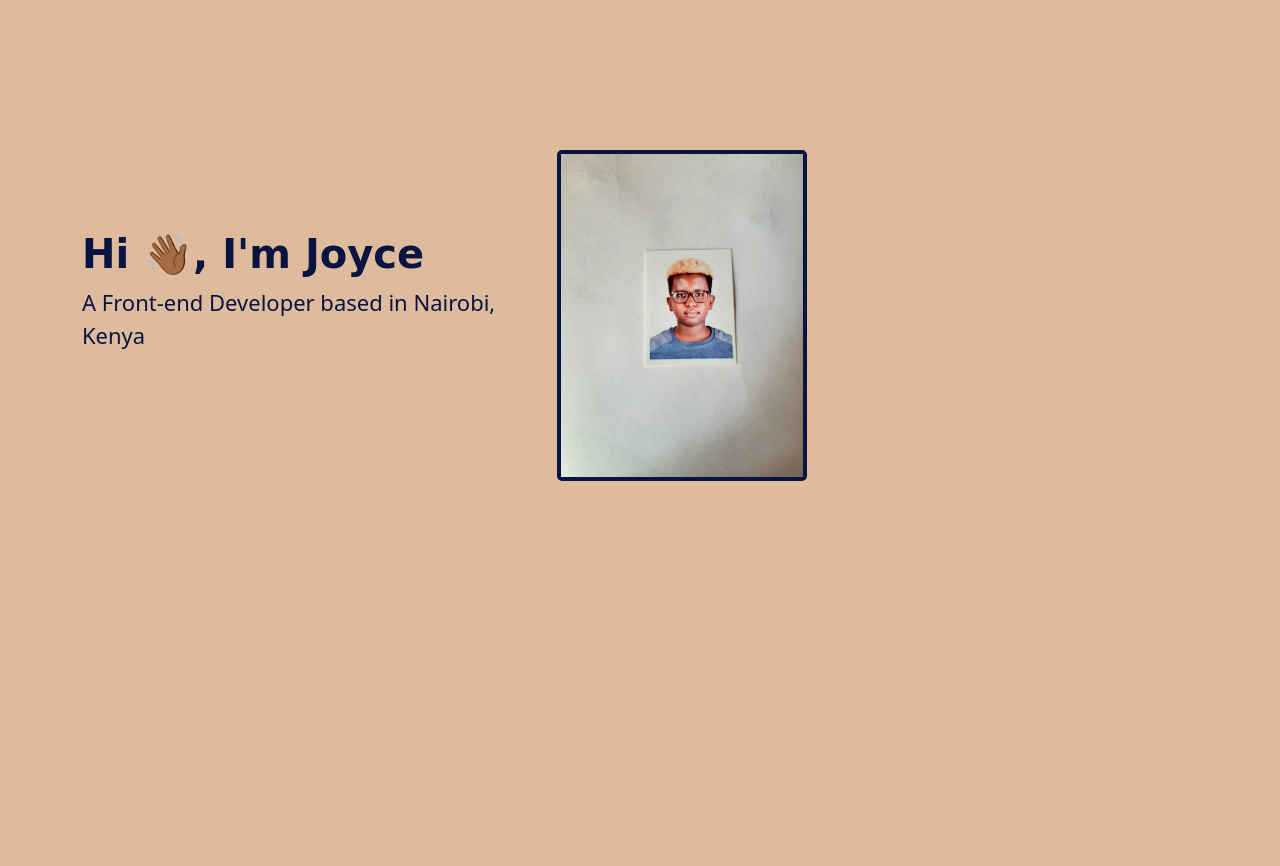
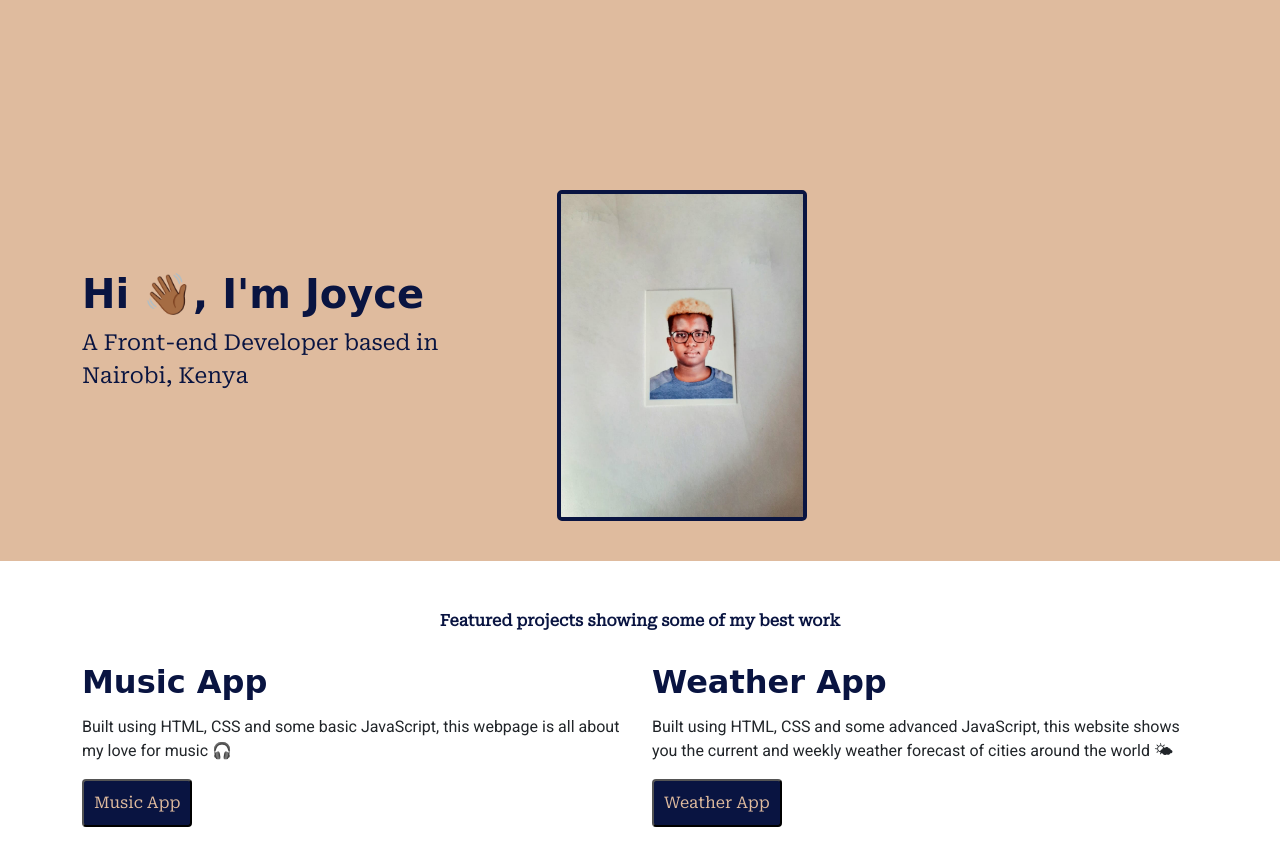
Before and after one commit to JoyceKyalo/portfolio-project, a plain HTML site: page index.html in a window 1280 px wide. Before the commit the page ends 800 px from the top, so only its background shows below. Drawn offline with nearby package versions, Linux system fonts and the light colour scheme; a web font is replaced by a local one.

```diff
--- a/index.html
+++ b/index.html
@@ -13,8 +13,10 @@
     />
     <link rel="preconnect" href="https://fonts.googleapis.com" />
     <link rel="preconnect" href="https://fonts.gstatic.com" crossorigin />
+    <link rel="preconnect" href="https://fonts.googleapis.com" />
+    <link rel="preconnect" href="https://fonts.gstatic.com" crossorigin />
     <link
-      href="https://fonts.googleapis.com/css2?family=Arima:wght@500&family=Roboto+Serif:opsz,wght@8..144,200&display=swap"
+      href="https://fonts.googleapis.com/css2?family=Arima:wght@500&family=Roboto&family=Roboto+Serif:opsz@8..144&display=swap"
       rel="stylesheet"
     />
     <link rel="stylesheet" href="/src/style.css" />
@@ -29,6 +31,7 @@
     ></script>
   </head>
   <body>
+    <div class="hero-top">
       <div class="container">
         <div class="row">
           <div class="col-sm-5 hero">
@@ -44,5 +47,32 @@
           </div>
         </div>
       </div>
+    </div>
+    <p class="text-center mt-5 mb-4 fw-bold">
+      Featured projects showing some of my best work
+    </p>
+    <div class="hero-bottom">
+      <div class="container">
+        <div class="row">
+          <div class="col-sm-6">
+            <h2 class="project-titles">Music App</h2>
+            <p class="project-description text-dark">
+              Built using HTML, CSS and some basic JavaScript, this webpage is
+              all about my love for music 🎧
+            </p>
+            <button>Music App</button>
+          </div>
+          <div class="col-sm-6">
+            <h2 class="project-titles">Weather App</h2>
+            <p class="project-description text-dark">
+              Built using HTML, CSS and some advanced JavaScript, this website
+              shows you the current and weekly weather forecast of cities around
+              the world 🌤
+            </p>
+            <button>Weather App</button>
+          </div>
+        </div>
+      </div>
+    </div>
   </body>
 </html>
--- a/src/style.css
+++ b/src/style.css
@@ -1,15 +1,17 @@
 :root {
   --header-font: "Arima", cursive;
   --content-font: "Roboto Serif", serif;
-  --font-color: #091441;
+  --primary-color: #091441;
+  --secondary-color: #dfbb9e;
 }
 
 body {
-  color: var(--font-color);
-  background: #dfbb9e;
+  color: var(--primary-color);
+  font-family: var(--content-font);
 }
 
-h1 {
+h1,
+h2 {
   font-family: var(--header-font);
   font-weight: bold;
 }
@@ -17,8 +19,15 @@
 img {
   width: 250px;
   margin-top: 150px;
-  border: 4px solid var(--font-color);
+  border: 4px solid var(--primary-color);
   border-radius: 5px;
+}
+
+button {
+  color: var(--secondary-color);
+  background: var(--primary-color);
+  padding: 10px 10px 10px 10px;
+  border-radius: 4px;
 }
 
 .hero {
@@ -29,3 +38,20 @@
   font-size: 22px;
   font-weight: 400;
 }
+
+.hero-top {
+  background: var(--secondary-color);
+  padding: 40px 0px 40px 0px;
+}
+
+.hero-bottom {
+  margin-bottom: 60px;
+}
+
+.project-titles {
+  line-height: 50px;
+}
+
+.project-description {
+  font-family: "Roboto", sans-serif;
+}
```
Lines whose indentation alone changed are shown as unchanged.
